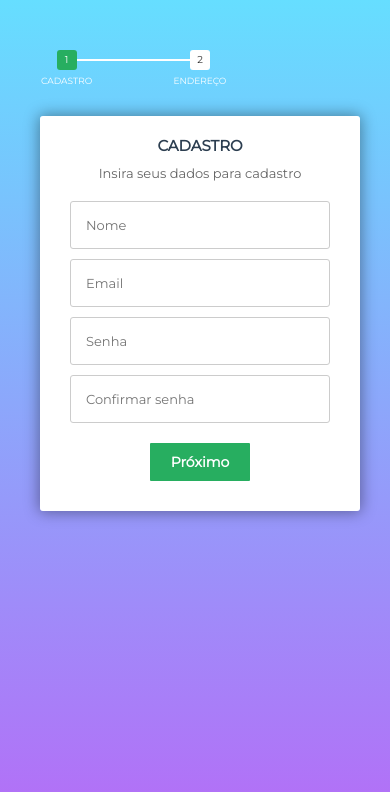
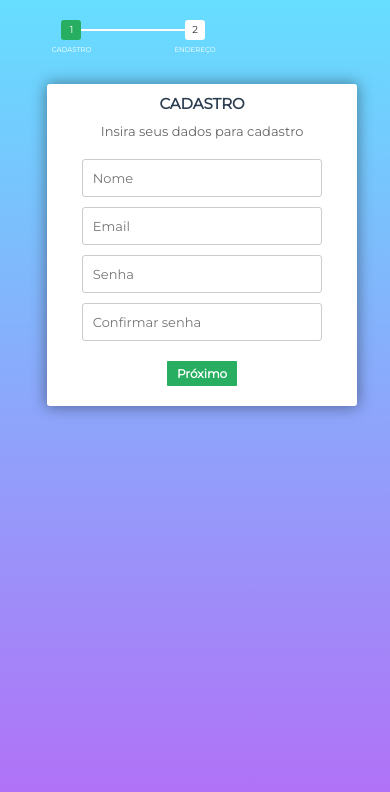
Before and after one commit to oliveeira2610/via-cep, a website: page index.html in a window 390 px wide. Drawn offline with Linux system fonts and the light colour scheme.

Commit message:
responsivo

```diff
--- a/style.css
+++ b/style.css
@@ -1,34 +1,27 @@
-/*font*/
 @import url(https://fonts.googleapis.com/css?family=Montserrat);
 
-
-* {margin: 0; padding: 0;}
+* {
+  margin: 0;
+  padding: 0;
+}
 
 html {
   height: 100%;
-
-	/*background*/
-	background:
-		linear-gradient(rgba(0, 200, 255, 0.6), rgba(133, 8, 241, 0.6));
+  background: linear-gradient(rgba(0, 200, 255, 0.6), rgba(133, 8, 241, 0.6));
 }
 
 body {
   font-family: montserrat, arial, verdana;
 }
 
-
-
-
-/*styles*/
 #msform {
-	width: 400px;
+  width: 90%;
+  max-width: 400px;
   margin: 50px auto;
   text-align: center;
   position: relative;
-	justify-content: center;
-	align-items: center;
+}
 
-}
 #msform fieldset {
   background: white;
   border: 0 none;
@@ -36,29 +29,29 @@ body {
   box-shadow: 0 0 15px 1px rgba(0, 0, 0, 0.4);
   padding: 20px 30px;
   box-sizing: border-box;
-	width: 80%;
+  width: calc(100% - 60px);
   margin: 0 10%;
   position: relative;
 }
-/*Ocultar tudo, exceto o primeiro conjunto de fild*/
+
 #msform fieldset:not(:first-of-type) {
   display: none;
 }
-/*inputs*/
+
 #msform input, #msform textarea {
   padding: 15px;
   border: 1px solid #ccc;
   border-radius: 3px;
   margin-bottom: 10px;
-	width: 100%;
+  width: calc(100% - 30px);
   box-sizing: border-box;
   font-family: montserrat;
   color: #2C3E50;
   font-size: 13px;
 }
-/*botoes*/
+
 #msform .action-button {
-	width: 100px;
+  width: auto;
   background: #27AE60;
   font-weight: bold;
   color: white;
@@ -67,31 +60,29 @@ body {
   cursor: pointer;
   padding: 10px;
   margin: 10px 5px;
-  text-decoration: none;
   font-size: 14px;
 }
-#msform .action-button:hover, #msform .action-button:focus {
-	box-shadow: 0 0 0 2px white, 0 0 0 3px #27AE60;
-}
-/*cabeçalho*/
-.fs-title {
+
+#msform .fs-title {
   font-size: 15px;
   text-transform: uppercase;
   color: #2C3E50;
   margin-bottom: 10px;
 }
-.fs-subtitle {
+
+#msform .fs-subtitle {
   font-weight: normal;
   font-size: 13px;
   color: #666;
   margin-bottom: 20px;
 }
-/*progressbar*/
+
 #progressbar {
   margin-bottom: 30px;
   overflow: hidden;
   counter-reset: step;
 }
+
 #progressbar li {
   list-style-type: none;
   color: white;
@@ -101,6 +92,7 @@ body {
   float: left;
   position: relative;
 }
+
 #progressbar li:before {
   content: counter(step);
   counter-increment: step;
@@ -113,7 +105,7 @@ body {
   border-radius: 3px;
   margin: 0 auto 5px auto;
 }
-/*progressbar connectors*/
+
 #progressbar li:after {
   content: '';
   width: 100%;
@@ -124,12 +116,37 @@ body {
   top: 9px;
   z-index: -1;
 }
+
 #progressbar li:first-child:after {
-
   content: none;
 }
 
-#progressbar li.active:before,  #progressbar li.active:after{
+#progressbar li.active:before, #progressbar li.active:after {
   background: #27AE60;
   color: white;
 }
+
+/* Media Queries */
+@media only screen and (max-width: 600px) {
+  #msform {
+    width: 95%;
+    margin: 20px auto;
+  }
+
+  #msform fieldset {
+    padding: 10px 20px;
+  }
+
+  #msform input, #msform textarea {
+    padding: 10px;
+  }
+
+  #msform .action-button {
+    padding: 5px 10px;
+    font-size: 12px;
+  }
+
+  #progressbar li {
+    font-size: 7px;
+  }
+}
```
Lines whose indentation alone changed are shown as unchanged.
